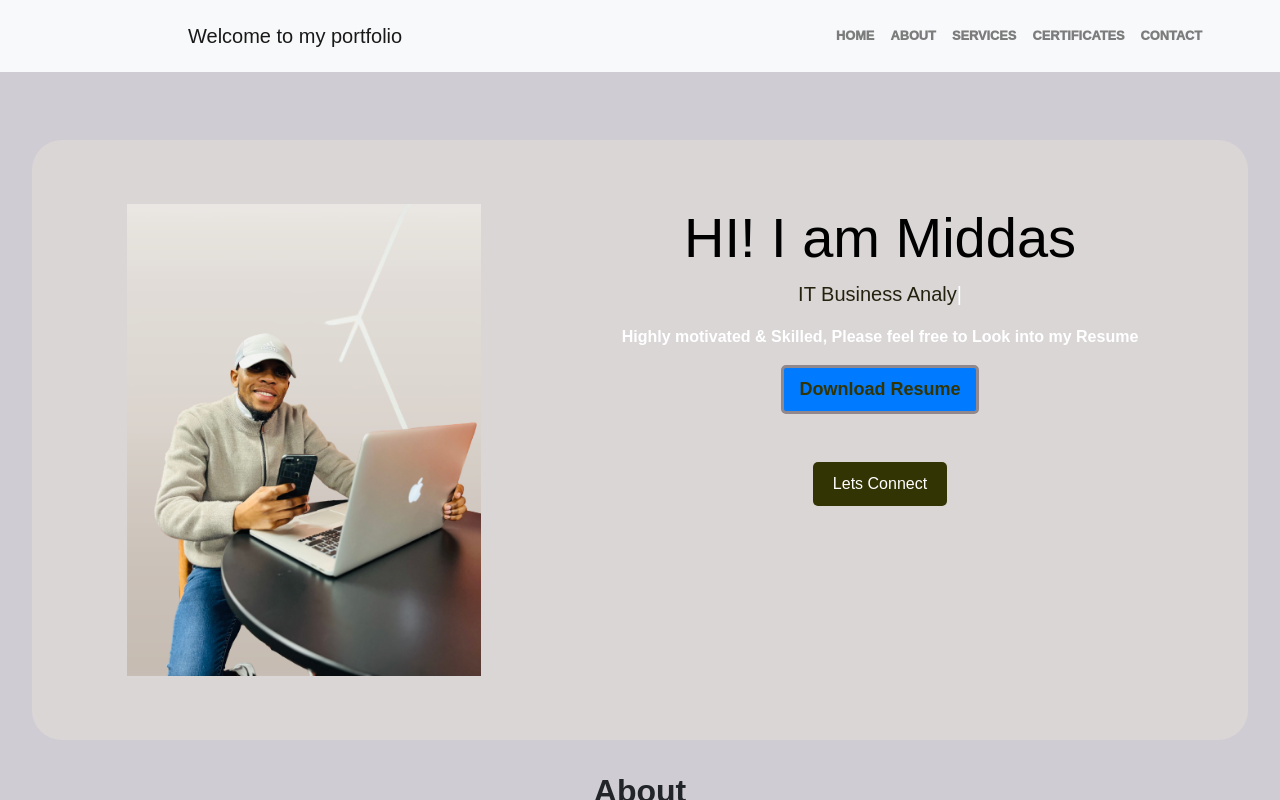
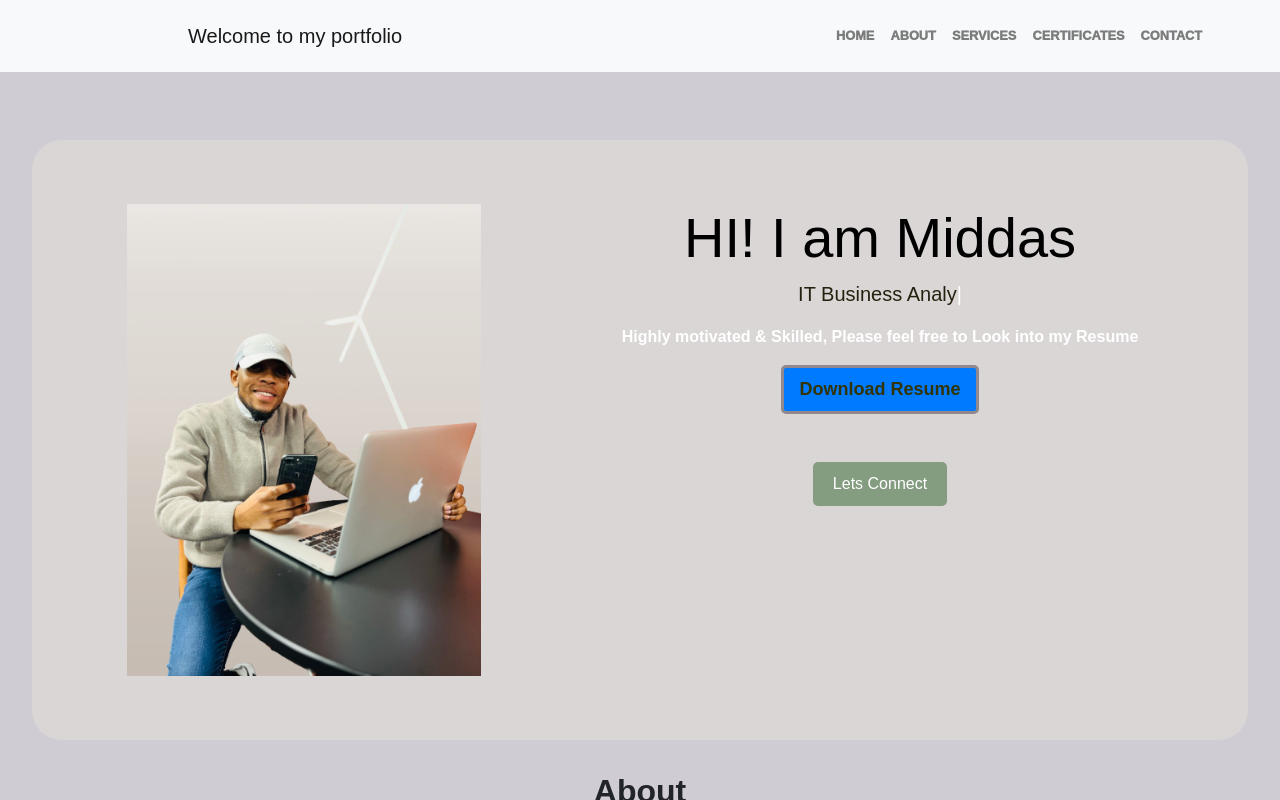
Before and after one commit to middas123/my-portfolio, a React (Vite) app: page / in a window 1280 px wide. In both pictures the pointer is over the link "Lets Connect". Shown: the top 800 px of the page. Built offline with nearby package versions, Linux system fonts and the light colour scheme.

Commit message:
Home.js and css
I changed the the background color of the buttuns

```diff
--- a/src/Components/home/Home.jsx
+++ b/src/Components/home/Home.jsx
@@ -15,7 +15,7 @@ const Home = () => {
       backDelay: 1000,
       loop: true,
       onStringTyped: (arrayPos, self) => {
-        const colors = ['#24220f', '#28a745', '#000000'];
+        const colors = ['#24220f', '#849c7f', '#210dd8'];
         // const typedStrings = self.strings;
         const typedTextElement = document.querySelector('.typed-text');
         typedTextElement.style.color = colors[arrayPos % colors.length];
--- a/src/Components/home/home.css
+++ b/src/Components/home/home.css
@@ -48,11 +48,11 @@
 }
 
 .connect-button a:hover {
-  background-color: #333403;
+  background-color: #849c7f;
 }
 
 .btn-primary {
-  background-color: #333403;
+  background-color: #849c7f;
   color: #ffffff;
   border: none;
   border-radius: 5px;
@@ -66,7 +66,7 @@
 }
 
 .btn-primary:hover {
-  background-color: #333403;
+  background-color: #849c7f;
 }
 
 .resume-download-container {
```
